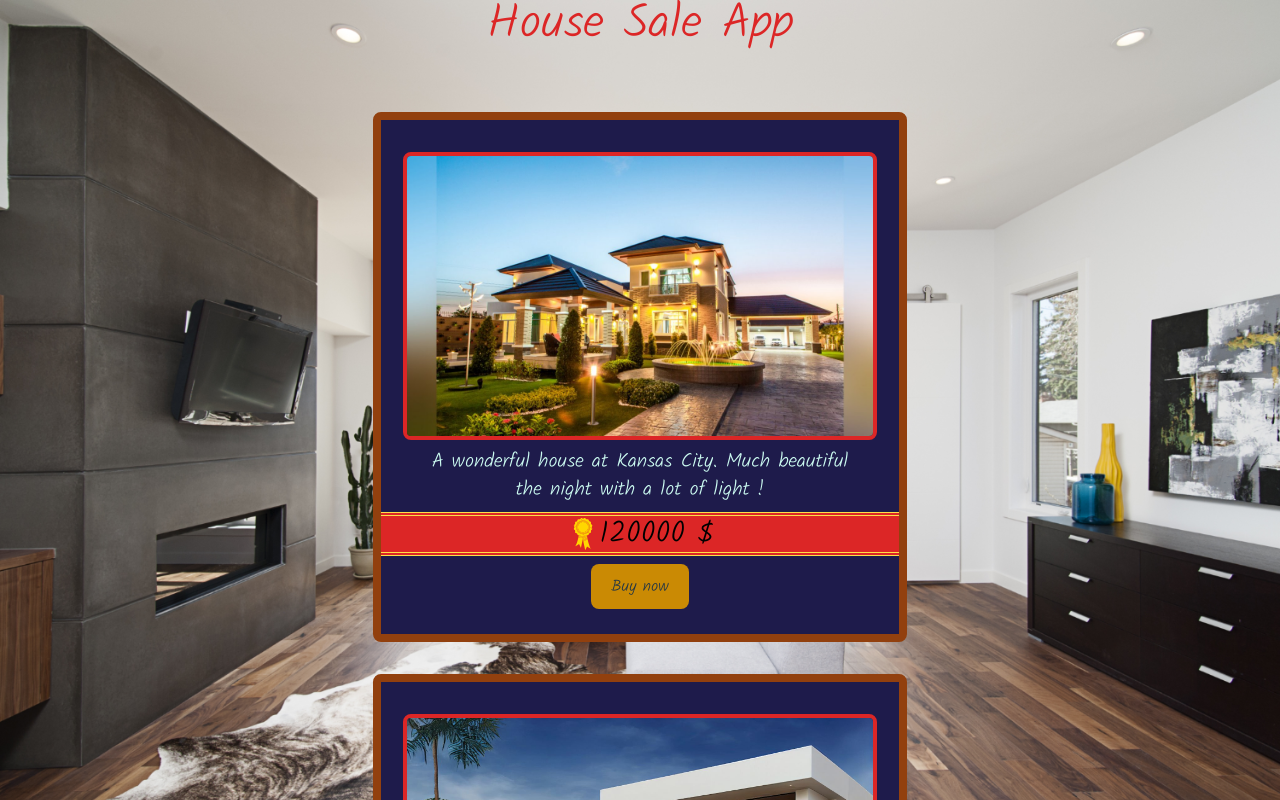
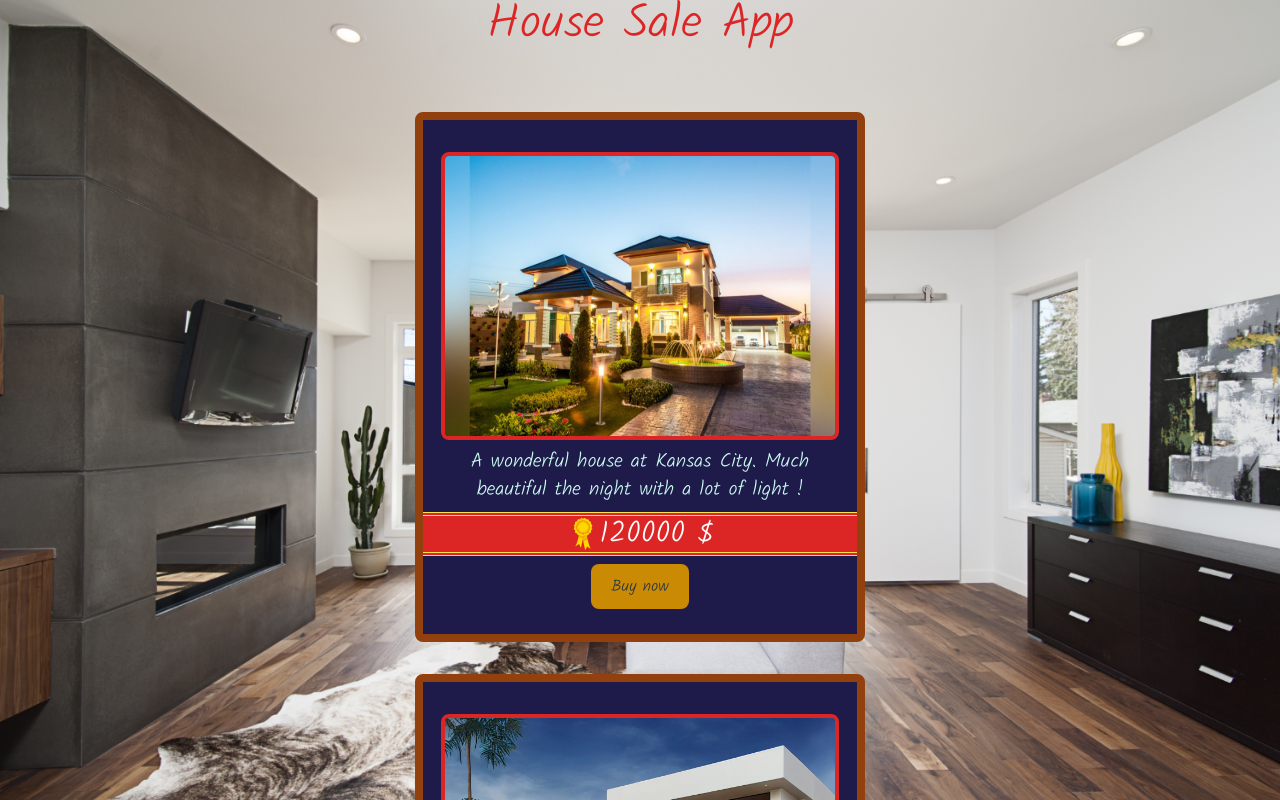
Before and after one commit to Friedrich482/first-react-app, a React (Vite) app: page / in a window 1280 px wide. Shown: the top 800 px of the page. Built offline with nearby package versions, Linux system fonts and the light colour scheme.

Commit message:
✅ added some style to the price text

```diff
--- a/src/Houses.jsx
+++ b/src/Houses.jsx
@@ -4,7 +4,7 @@ const Houses = ({ houses, badge, houseSold, handleClick }) => {
   return houses.map(({ id, src, description, price }, index) => (
     <div
       key={id}
-      className="flex items-center flex-col border-8 border-amber-800 rounded-lg min-w-[450px] sm:w-5/12 gap-2 h-[530px] bg-indigo-950"
+      className="flex items-center flex-col border-8 border-amber-800 rounded-lg w-[450px] gap-2 h-[530px] bg-indigo-950"
     >
       <img
         src={src}
@@ -12,7 +12,7 @@ const Houses = ({ houses, badge, houseSold, handleClick }) => {
         className="size-72 aspect-square mt-8 border-solid border-4 border-red-600 rounded-lg w-11/12"
       />
       <p className="text-center text-teal-100 w-5/6 text-xl">{description}</p>
-      <p className="text-3xl text-black font-bold bg-red-600 w-full border-yellow-300 border-double border-t-4 border-b-4 text-center flex items-center justify-center">
+      <p className="text-3xl text-white font-bold bg-red-600 w-full border-yellow-300 border-double border-t-4 border-b-4 text-center flex items-center justify-center">
         <img
           src={badge}
           alt={`Price badge for the n°${id + 1}`}
--- a/src/assets/style.css
+++ b/src/assets/style.css
@@ -582,12 +582,12 @@ video {
   width: 83.333333%;
 }
 
+.w-\[450px\] {
+  width: 450px;
+}
+
 .w-full {
   width: 100%;
-}
-
-.min-w-\[450px\] {
-  min-width: 450px;
 }
 
 .flex-row {
@@ -733,6 +733,11 @@ video {
   color: rgb(204 251 241 / var(--tw-text-opacity));
 }
 
+.text-white {
+  --tw-text-opacity: 1;
+  color: rgb(255 255 255 / var(--tw-text-opacity));
+}
+
 .transition {
   transition-property: color, background-color, border-color, text-decoration-color, fill, stroke, opacity, box-shadow, transform, filter, -webkit-backdrop-filter;
   transition-property: color, background-color, border-color, text-decoration-color, fill, stroke, opacity, box-shadow, transform, filter, backdrop-filter;
@@ -787,9 +792,3 @@ body{
   --tw-text-opacity: 1;
   color: rgb(0 0 0 / var(--tw-text-opacity));
 }
-
-@media (min-width: 640px) {
-  .sm\:w-5\/12 {
-    width: 41.666667%;
-  }
-}
```
